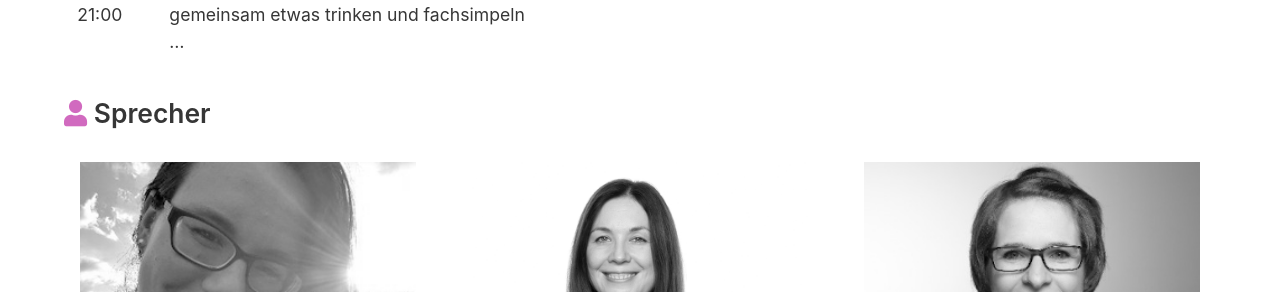
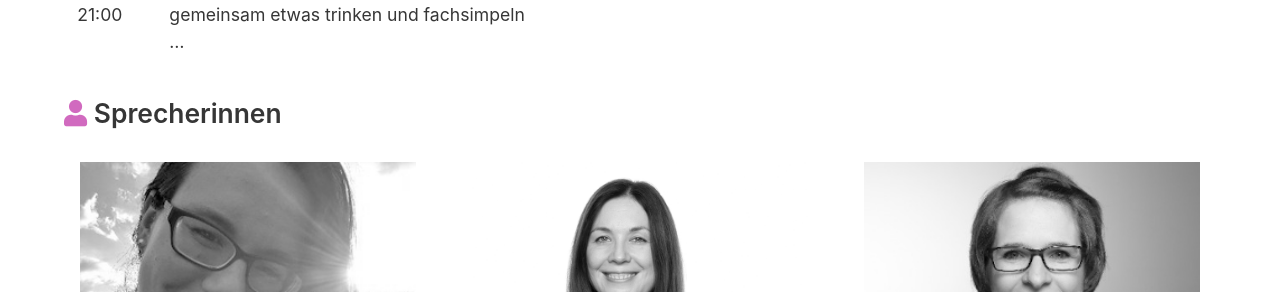
Before and after one commit to CyberLandConf/CyberLandConf.github.io, a Jekyll site: the page built from pages/events/2021-01-cyberland-ladies-night.md, in a window 1280 px wide and 900 px high, scrolled down 1158 px. Shown: the part 163-455 px from the top of the window. Built offline with Jekyll 4.4.1, drawn with Linux system fonts in a browser that asks for light colours.

Commit message:
changed sprecher to sprecherinnen

```diff
--- a/pages/events/2021-01-cyberland-ladies-night.md
+++ b/pages/events/2021-01-cyberland-ladies-night.md
@@ -26,7 +26,7 @@ meetupId: cyberland-ladies-night
 | 20:00 | {%- include elements/timetable-field.html session-id="session-26" -%} | {%- include elements/timetable-field.html session-id="session-24" -%} | {%- include elements/timetable-field.html session-id="session-30" -%} |
 | ab 21:00 | __Virtueller Stammtisch__, Leute kennenlernen, gemeinsam etwas trinken und fachsimpeln ... | |
 
-### <i id="sprecher" class="fas fa-user"></i> Sprecher
+### <i id="sprecher" class="fas fa-user"></i> Sprecherinnen
 
 {%- include elements/session-grid.html spaltenAnzahl=3 start=22 ende=30 -%}
 
```
